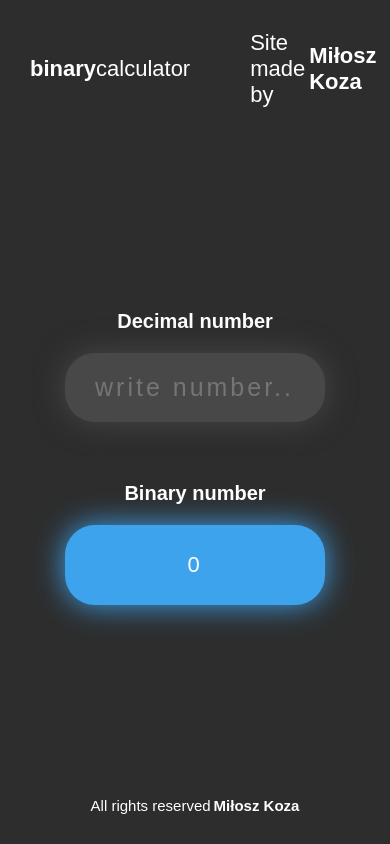
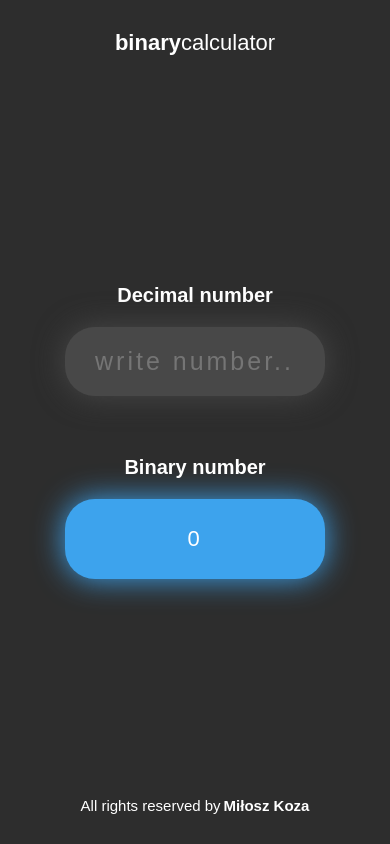
Before and after one commit to MiloszKozaa/weather-app, a React (Create React App) app: page / in a window 390 px wide. Built offline with nearby package versions, Linux system fonts and the light colour scheme.

Commit message:
responsive style

```diff
--- a/src/components/Footer.tsx
+++ b/src/components/Footer.tsx
@@ -4,7 +4,7 @@ import Link from './Link';
 const Footer = () => {
   return (
     <div className='footerWrapper'>
-      <div> All rights reserved </div>
+      <div> All rights reserved by</div>
       <Link link='https://github.com/MiloszKozaa' linkTitle='Miłosz Koza' />
     </div>
   );
--- a/src/components/Header.css
+++ b/src/components/Header.css
@@ -19,3 +19,13 @@
   padding: 30px;
   gap: 4px;
 }
+
+@media only screen and (max-width: 600px) {
+  .headerMade {
+    display: none;
+  }
+
+  .headerWrapper {
+    justify-content: center;
+  }
+}
--- a/src/components/Output.css
+++ b/src/components/Output.css
@@ -2,7 +2,6 @@
   display: flex;
   justify-content: center;
   align-items: center;
-  overflow: hidden;
   min-width: 200px;
   height: 40px;
   background-color: #3da3ed;
@@ -29,3 +28,10 @@
   color: #fff;
   margin-bottom: 10px;
 }
+
+@media only screen and (max-width: 600px) {
+  .outputWrapper {
+    max-width: 300px;
+    overflow: hidden;
+  }
+}
```
Also changed, not shown: 2 other files (tests, documents, lock files or other folders).
